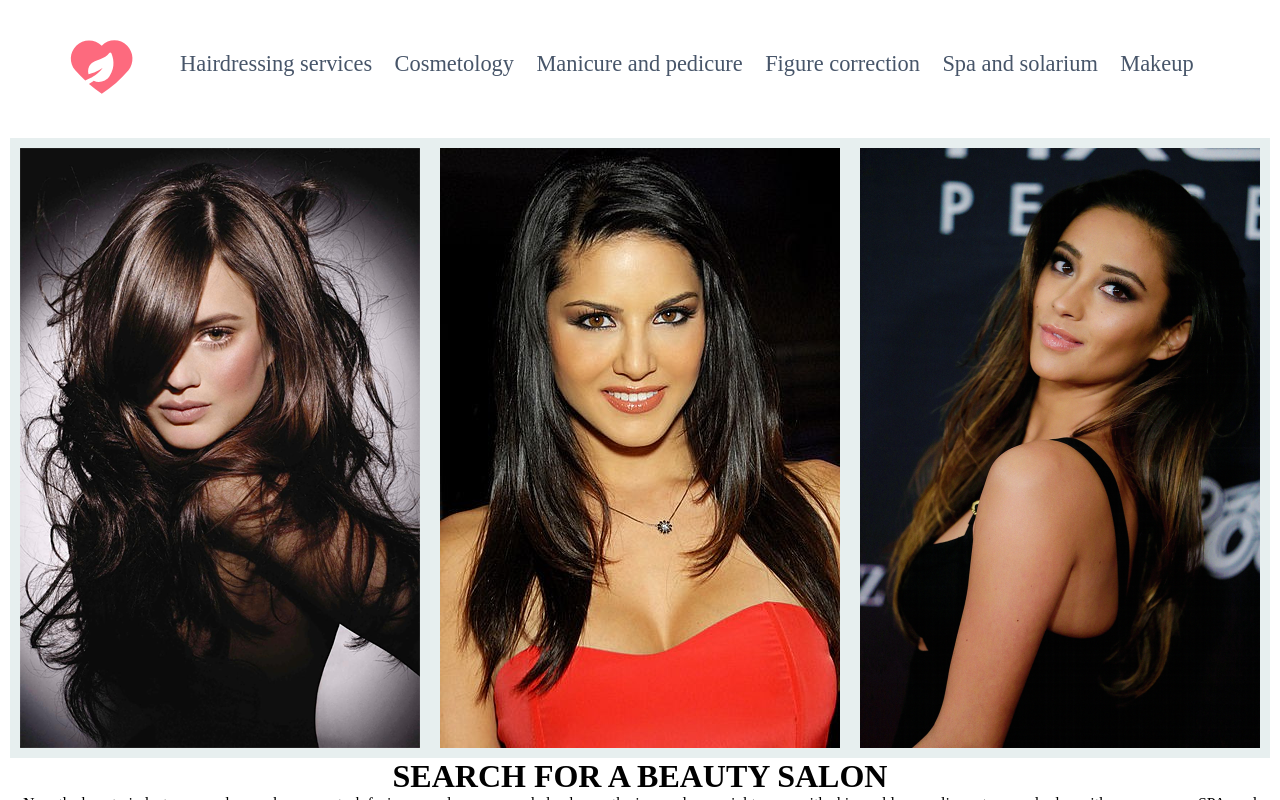
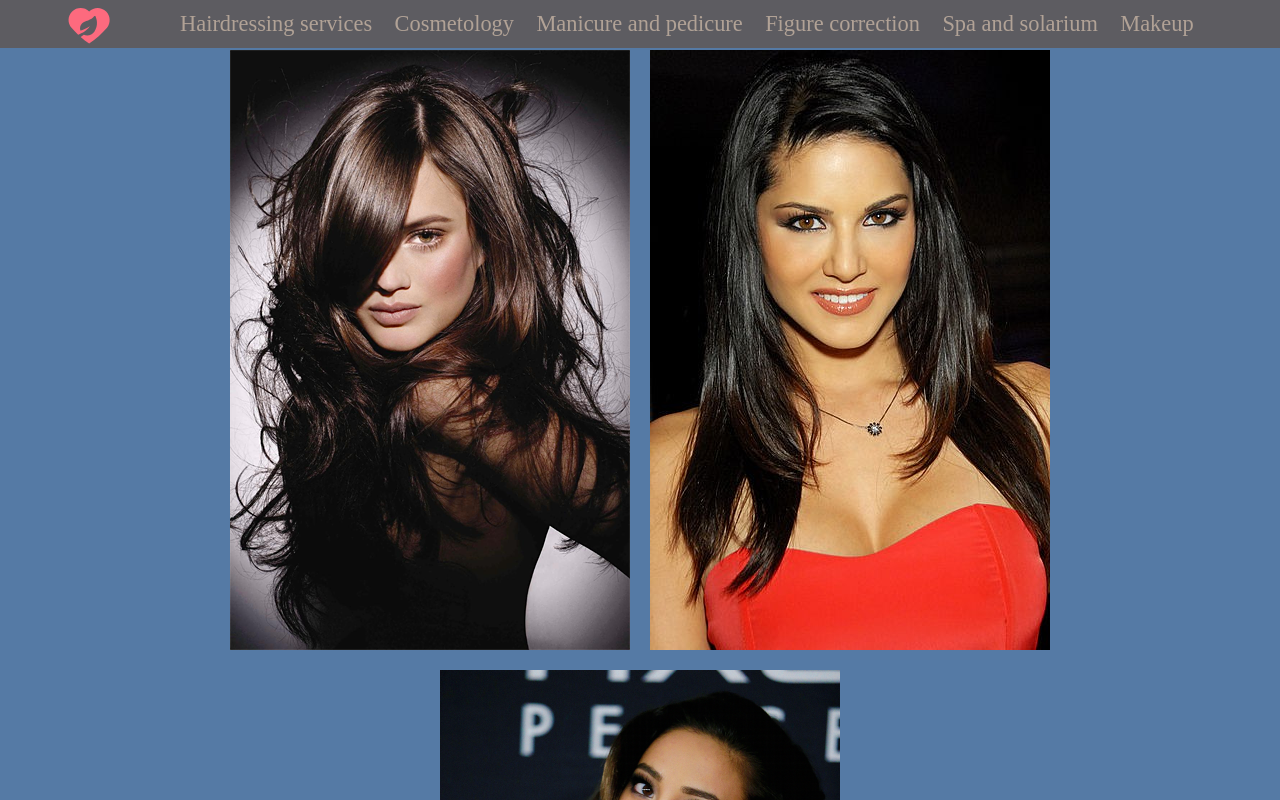
Before and after one commit to Artsiom-Reviakin/burger_menu, a plain HTML site: page index.html in a window 1280 px wide. Shown: the top 800 px of the page. Drawn offline with Linux system fonts and the light colour scheme.

Commit message:
Added some animated effects

```diff
--- a/css/style.css
+++ b/css/style.css
@@ -14,16 +14,20 @@ ul {
 li {
     list-style: none;
 }
-a{
+a {
     text-decoration: none;
+    position: relative;
 }
 .header {
+    width: 100%;
+    position: fixed;
+    background-color: #5D5C61;
 }
 .navbar {
     display: flex;
     justify-content: space-between;
     align-items: center;
-    height: 8rem;
+    height: 3rem;
     padding-left: 4rem;
     padding-right: 4rem;
 }
@@ -35,7 +39,19 @@ a{
     justify-content: space-between;
     align-items: center;
 }
-.nav__item {
+.nav__item a::before{
+    content: '';
+    bottom: 0;
+    left: 0;
+    position: absolute;
+    width: 90%;
+    height: 2px;
+    background-color: #379683;
+    transition: 0.4s;
+    transform: scaleX(0);
+}
+.nav__item a:hover:before{
+    transform: scaleX(1);
 }
 .burg{
     display: none;
@@ -51,48 +67,73 @@ background-color: #101010;
 .href {
     font-size: 1.4rem;
     font-weight: 400;
-    color: #475569;
+    color:  #B1A296;
     margin-right: 1.4rem;
 }
 .href:hover{
-    color: #482ff4;
+    color: #379683;
 }
 .href::last-child{
     margin-right: 0;
 }
 .wrapper {
+    background-color: #557aa5;
 }
 .container {
     text-align: center;
     padding: 5px;
-    margin: 5px;
 }
 .gallery {
     display: flex;
     flex-wrap: wrap;
     overflow: hidden;
+    padding: 35px;
     justify-content: center;
-    background-color: #e7efef;
+    background-color: #557aa5;
 }
 .gallery img {
     padding: 5px;
     margin: 5px;
+    cursor: pointer;
+}
+.hover-image-scale {
+    display: inline-block;
+    overflow: hidden;
+}
+  .hover-image-scale img {
+    transition: 1.2s;
+    display: block;
+}
+  .hover-image-scale img:hover {
+    transform: scale(1.2);
 }
 .title {
+    background-color: #557aa5;
+}
+.title h1 {
+    padding: 15px;
+    color: #B1A296;
+    background: linear-gradient(180deg, #557a95, #333, #557a95);
+
+}
+.title h2 {
+    padding: 15px;
+
+
 }
 .text {
+    padding: 10px;
 }
 @media only screen and (max-width: 1218px) {
     .nav__menu{
         position: fixed;
         flex-direction: column;
-        background-color: #d6eeee;
+        background-color: #5D5C61;
         width: 100%;
         text-align: center;
         transition: 0.3s;
-        box-shadow: 0 10px 27px rgba(0, 0, 0, 0.7);
         left: -100%;
-        top: 8rem;
+        top: 2.8rem;
     }
     .nav__menu.active {
         left: 0;
--- a/index.html
+++ b/index.html
@@ -21,7 +21,7 @@
                 c1.6,1.4,3.3,2.7,5.1,3.9c4.1-2.6,7.6-5.8,10.7-9.4C28.1,14.4,27.9,10.2,25.3,7.5z"/>
             </symbol>
         </svg>
-        <svg class="icon_beauty" style="height: 75; width: 75; fill:#FD6A7E;">
+        <svg class="icon_beauty" style="height: 50; width: 50; fill:#FD6A7E;">
             <use xlink:href="#beauty">
 
             </use>
@@ -57,12 +57,21 @@
     <div class="wrapper">
         <div class="container">
         <div class="gallery">
-            <img src="img/palvelut.png" alt="">
-            <img src="img/PoStar.png" alt="">
-            <img src="img/tumblr.png" alt="">
+            <div class="hover-image-scale">
+                <img src="img/palvelut.png" alt="" class="hover-image-scale">
+              </div>
+              <div class="hover-image-scale">
+                <img src="img/PoStar.png" alt="" class="hover-image-scale">
+              </div>
+              <div class="hover-image-scale">
+                <img src="img/tumblr.png" alt="" class="hover-image-scale">
+              </div>
         </div>
         <div class="title">
             <h1>SEARCH FOR A BEAUTY SALON</h1>
+            <h2>Beauty knows no bounds. All types of salon services.
+                <br>
+            Comfortable and cozy environment. Professional team of craftsmen. Great service.</h2>
             <div class="text">
                 <p>Now the beauty industry can solve, perhaps, any task facing a modern woman:
                     help change the image, lose weight, cope with skin problems,
@@ -70,7 +79,9 @@
                     However, choosing the best among the variety of offers from beauty salons is not very easy.
                     This process takes a lot of time and effort, which people who live at the pace of a big city
                     do not have much. With the help of Spb-Beauty Spb-Beauty,
-                    the search for a suitable beauty salon becomes as quick and easy as possible.</p>
+                    the search for a suitable beauty salon becomes as quick and easy as possible.
+                    Individual approach, modern equipment,
+                    high quality cosmetics and friendly staff will make your stay in our salon comfortable and cozy.</p>
             </div>
         </div>
      </div>
```
